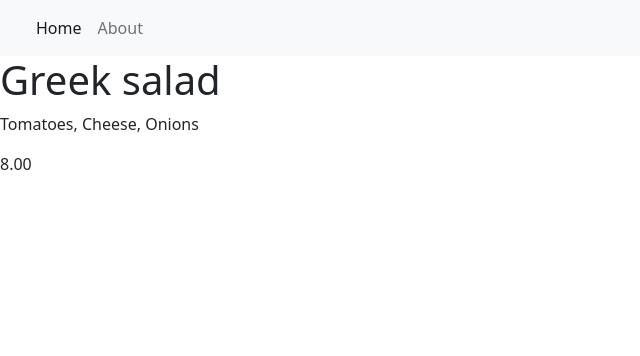
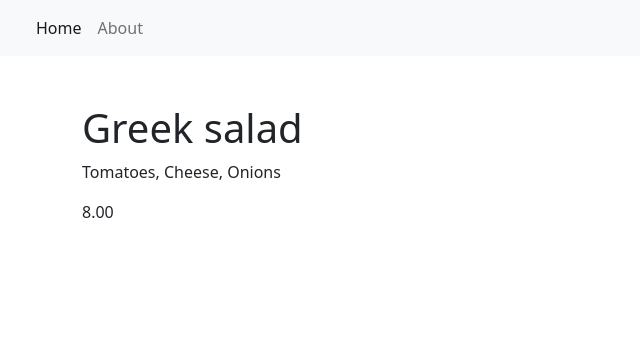
Before and after one commit to Daliana-Solis/Django_restaurant_menu, a Django app: page /item/2/ in a window 1280 px wide. Shown: the top 356 px of the page, without its empty margins (0-640 px from the left). Run offline with Django 4.2, Linux system fonts and the light colour scheme; data comes from the database, SQL or seed files in the repository; some libraries are stand-ins or nearby versions.

Commit message:
Styling on item pages

```diff
--- a/templates/menu_item_detail.html
+++ b/templates/menu_item_detail.html
@@ -1,6 +1,8 @@
 {% extends 'base.html' %}
 {% block content %}
-    <h1>{{ item.meal }}</h1>
-    <p> {{ item.description }}</p>
-    <p> {{ item.price }}</p>
+    <div class="container">
+        <h1 class="pt-5">{{ item.meal }}</h1>
+        <p> {{ item.description }}</p>
+        <p> {{ item.price }}</p>
+    </div>
 {% endblock content %}
```
